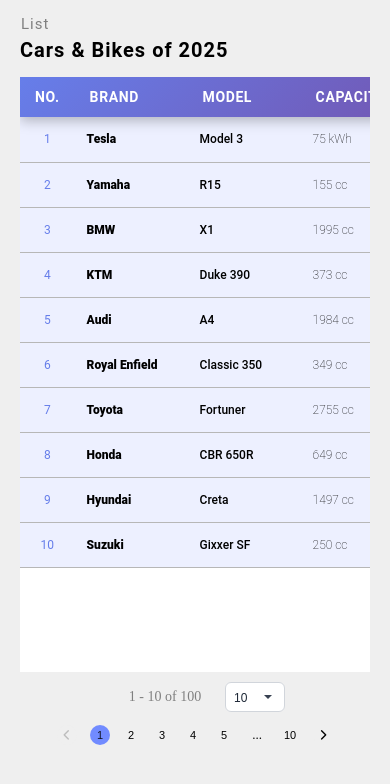
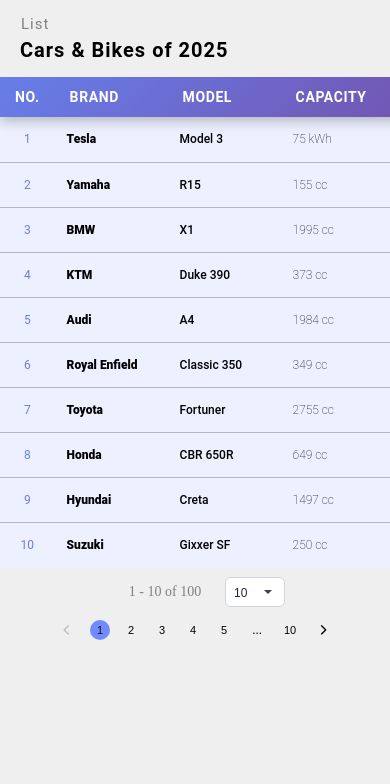
Before and after one commit to meetprmr36/Pagination, a plain HTML site: page index.html in a window 390 px wide. Drawn offline with nearby package versions, Linux system fonts and the light colour scheme.

Commit message:
Adjust Table-container heights across breakpoints

```diff
--- a/Index.css
+++ b/Index.css
@@ -527,7 +527,8 @@
     }
 
     .Table-container {
-        height: calc(65vh - 150px);
+        /* height: calc(65vh - 150px); */
+        height:550px;Ï
     }
 }
 
@@ -538,7 +539,8 @@
 
     .Table-container {
         overflow-x: auto;
-        height: calc(100vh - 200px);
+        /* height: calc(100vh - 200px); */
+        height:520px;Ï
         margin: 0px 20px;
         width: 95%;
     }
@@ -591,7 +593,8 @@
     }
 
     .Table-container {
-        height: calc(100vh - 200px);
+        /* height: calc(100vh - 200px); */
+        height:515px;Ï
     }
 
     .brand,
@@ -697,10 +700,11 @@
         font-size: 30px;
     }
 
-    /* .Table-container {
-        margin: 0px 20px;
-        height: calc(100vh - 250px);
-    } */
+    .Table-container {
+        /* margin: 0px 20px; */
+        /* height: calc(100vh - 250px); */
+        height:500px;Ï
+    }
 
     .index,
     .brand,
@@ -824,7 +828,8 @@
     }
 
     .Table-container {
-        height: calc(100vh - 249px);
+        /* height: calc(100vh - 249px); */
+        height:490px;Ï
     }
 
     .Top-content {
```
